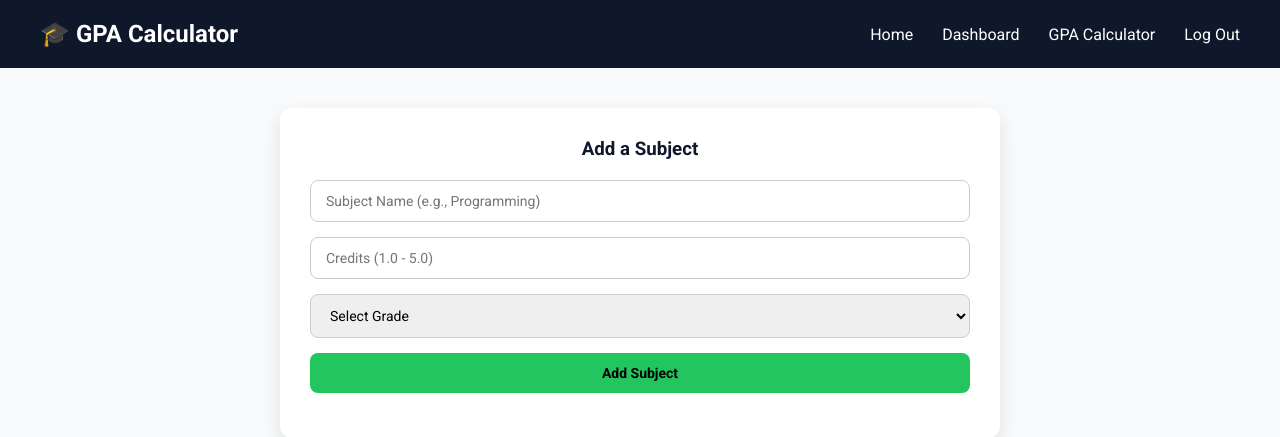
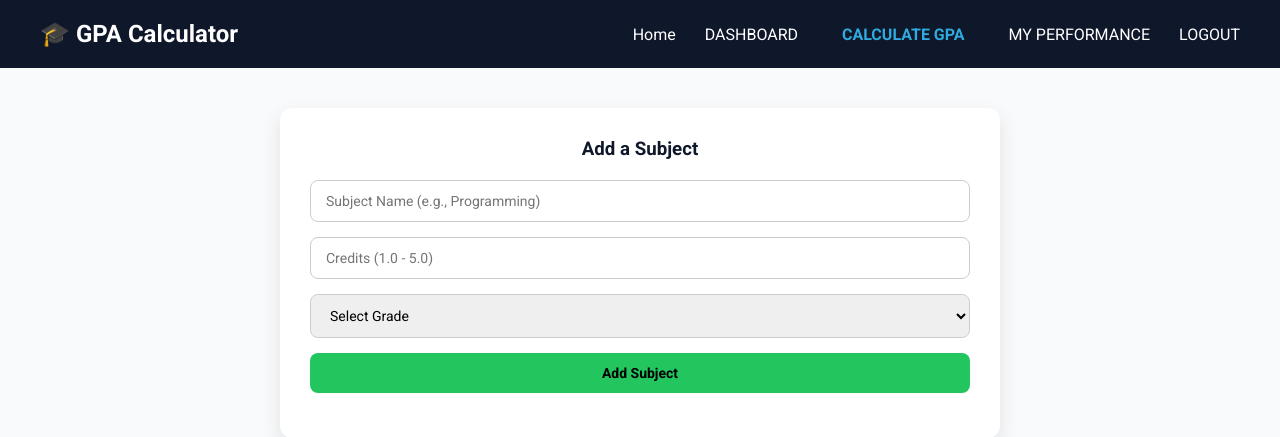
Before and after one commit to CharuniLiyanage/University-GPA-Calculator, a Flask app: page /gpa_calculator in a window 1280 px wide. Shown: the top 437 px of the page. Run offline with Flask 3, Linux system fonts and the light colour scheme; a user stored in the database is signed in; data comes from the database, SQL or seed files in the repository.

Commit message:
Update Files

```diff
--- a/app.py
+++ b/app.py
@@ -4,7 +4,7 @@ from werkzeug.security import generate_password_hash, check_password_hash
 import os
 
 app = Flask(__name__)
-app.secret_key = "secret123"
+app.secret_key = os.environ.get("SECRET_GPA2026_KEY", "GPA_dev_key")
 DB_FILE = "database.db"
 
 # ---------------- DATABASE ----------------
--- a/static/css/gpa_calculator.css
+++ b/static/css/gpa_calculator.css
@@ -83,6 +83,15 @@ th, td { padding: 10px; text-align: center; }
     font-weight: 600;
 }
 
+nav a.highlight {
+    color: rgb(48, 171, 223);
+    padding: 8px 15px;
+    border-radius: 20px;
+    font-weight: bold;
+    text-decoration: none;
+    transition: transform 0.2s;
+}
+
 /* Tablet and below */
 @media (max-width: 768px) {
     header {
--- a/templates/gpa_calculator.html
+++ b/templates/gpa_calculator.html
@@ -16,9 +16,10 @@
     <h1>🎓 GPA Calculator</h1>
     <nav>
         <a href="{{ url_for('home') }}">Home</a>
-        <a href="{{ url_for('dashboard') }}">Dashboard</a>
-        <a href="{{ url_for('gpa_calculator_route') }}">GPA Calculator</a>
-        <a href="{{ url_for('home') }}">Log Out</a>
+        <a href="{{ url_for('dashboard') }}">DASHBOARD</a>
+        <a href="{{ url_for('gpa_calculator_route') }}"class=highlight>CALCULATE GPA</a>
+        <a href="{{ url_for('student_dashboard') }}">MY PERFORMANCE</a>
+        <a href="{{ url_for('home') }}">LOGOUT</a>
     </nav>
 </header>
 
--- a/templates/home.html
+++ b/templates/home.html
@@ -15,9 +15,9 @@
     <header>
         <h1>🎓 Student Performance Analysis</h1>
         <nav>
-            <a href="{{ url_for('home') }}">Home</a>
-            <a href="{{ url_for('register') }}">Register</a>
-            <a href="{{ url_for('login') }}">Login</a>
+            <a href="{{ url_for('home') }}"class=highlight>Home</a>
+            <a href="{{ url_for('register') }}">REGISTER</a>
+            <a href="{{ url_for('login') }}">LOGIN</a>
 
         </nav>
     </header>
```
Also changed, not shown: static/css/dashboard.css (+9 -0 lines), static/css/dashboard_all.css (+11 -0 lines), static/css/style.css (+9 -0 lines), templates/dashboard.html (+4 -3 lines), templates/student_dashboard.html (+4 -3 lines).
